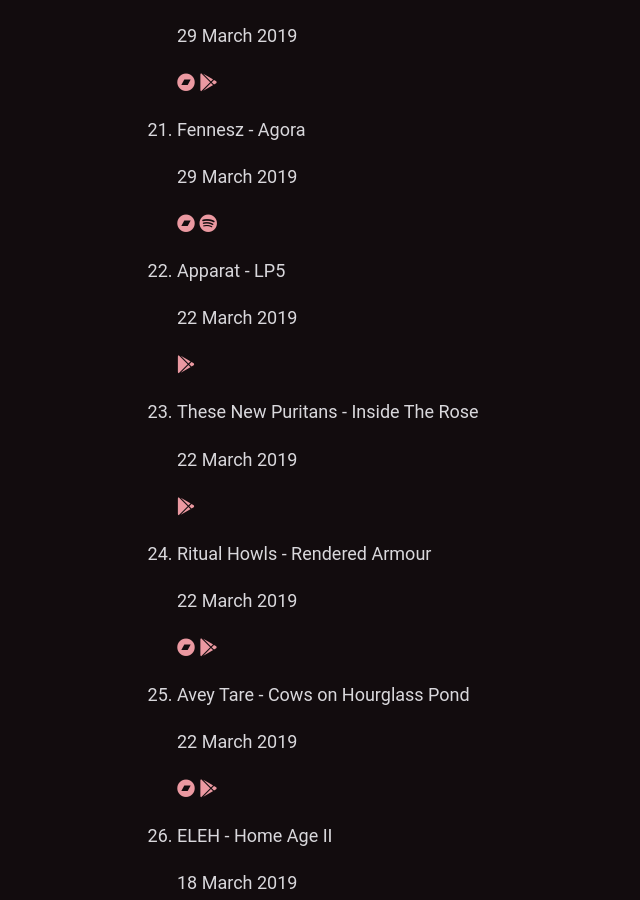
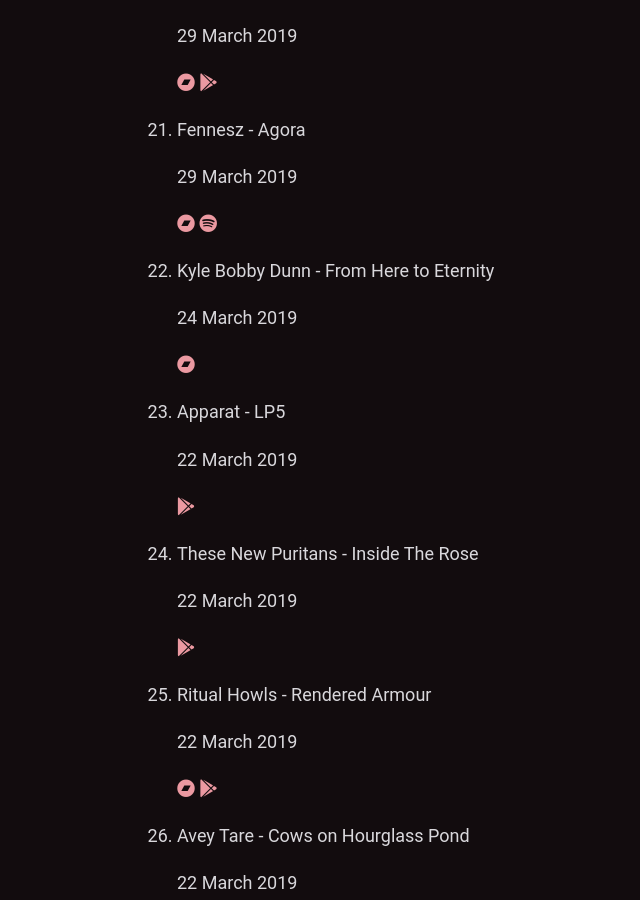
Before and after one commit to edclements/website, a Jekyll site: the page built from music-picks/2019.html, in a window 1280 px wide and 900 px high, scrolled down 2828 px. Shown: the whole window, without its empty margins (161-801 px from the left). Built offline with Jekyll 4.4.1, drawn with Linux system fonts in a browser that asks for light colours; nearby versions of some CDN libraries.

Commit message:
Adds Kyle Bobby Dunn

```diff
--- a/_data/music-picks/2019.yml
+++ b/_data/music-picks/2019.yml
@@ -412,3 +412,9 @@
   date: 2019-03-18
   bandcamp: https://eleh.bandcamp.com/album/home-age-ii
   google: https://play.google.com/music/listen#/album/Bsjnx3hpz73j2ms65fud3ach2lm/ELEH/Home+Age+2
+
+- artist: Kyle Bobby Dunn
+  title: From Here to Eternity
+  date: 2019-03-24
+  label: Past Inside the Present
+  bandcamp: https://pitp.bandcamp.com/album/from-here-to-eternity
```
